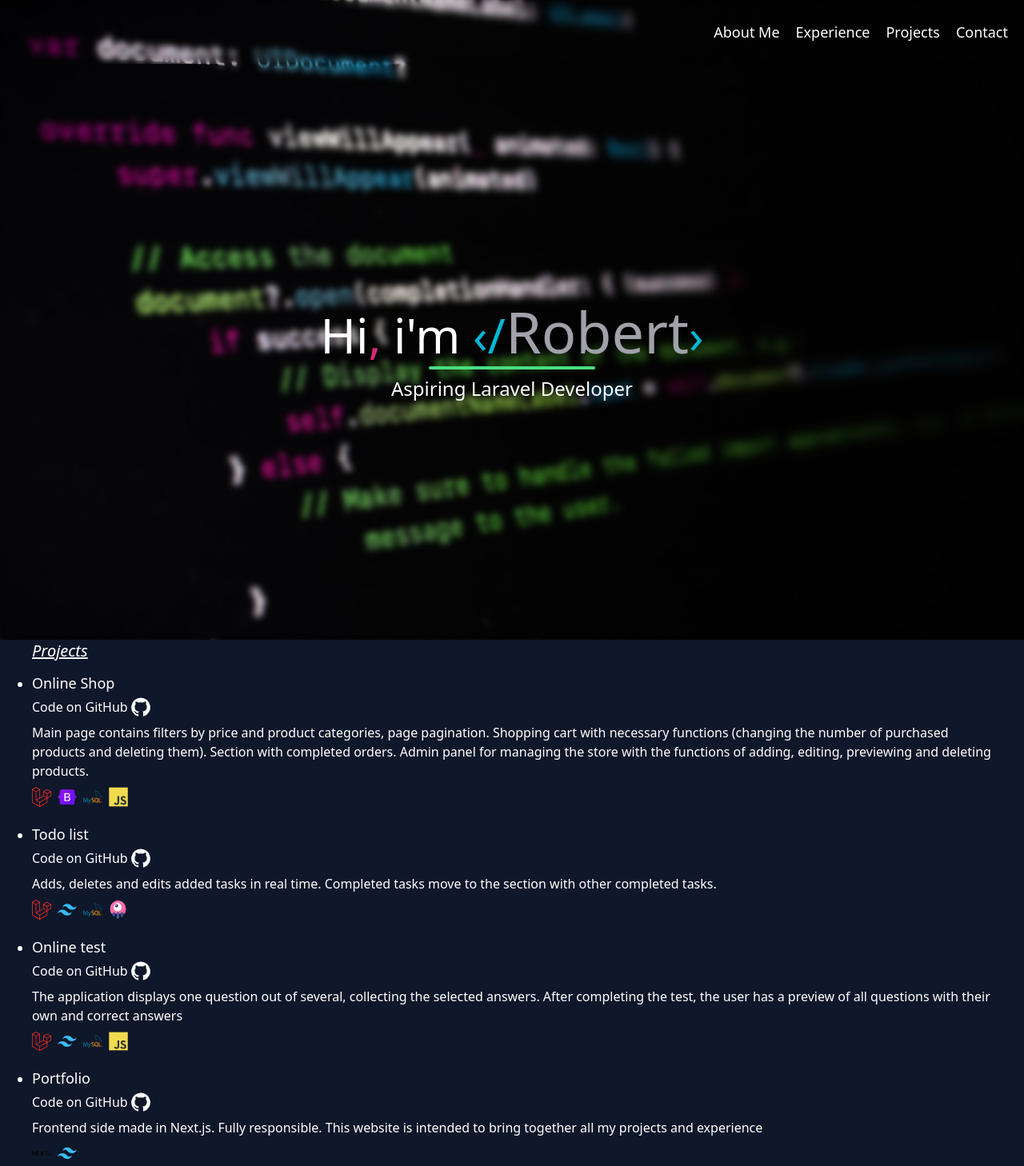
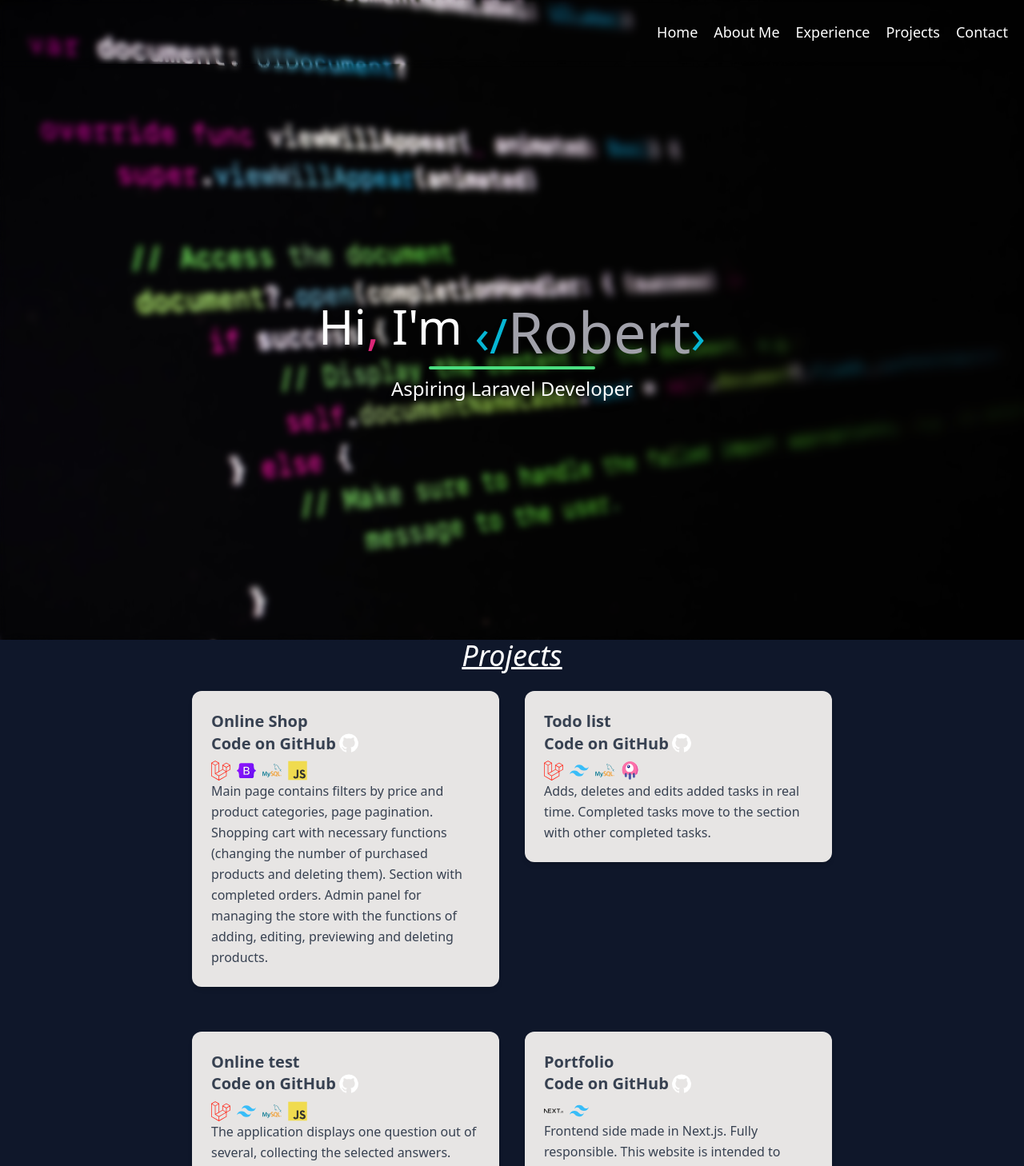
Before and after one commit to Bobus10/Portfolio, a Next.js app: page / in a window 1280 px wide. Shown: the top 1458 px of the page at 80% size. Built offline with nearby package versions, Linux system fonts and the light colour scheme.

Commit message:
Projects section

```diff
--- a/constants/icons.js
+++ b/constants/icons.js
@@ -67,3 +67,13 @@ export const profile = {
     src: "./assets/svg/git_profile.svg",
     label: "GitHub Profile Img",
 };
+
+export const copy = {
+    src: "./assets/svg/copy.svg",
+    label: "Copy",
+};
+
+export const rightArrow = {
+    src: "./assets/svg/right-arrow.svg",
+    label: "Right arrow",
+};
--- a/constants/index.js
+++ b/constants/index.js
@@ -1,6 +1,10 @@
 import * as icon from './icons'
 
 export const navLinks = [
+    {
+        route: "#home",
+        label: "Home",
+    },
     {
         route: "#aboutMe",
         label: "About Me",
--- a/public/styles/globals.css
+++ b/public/styles/globals.css
@@ -17,7 +17,7 @@ body {
       @apply text-white bg-gradient-to-r from-teal-400 via-teal-500 to-teal-600 hover:bg-gradient-to-br focus:ring-4 focus:outline-none focus:ring-teal-300 dark:focus:ring-teal-800 shadow-lg shadow-teal-500/50 dark:shadow-lg dark:shadow-teal-800/80 font-medium rounded-lg text-sm px-5 py-2.5 text-center flex justify-center items-center gap-3
   }
   .text-head {
-      @apply text-xl italic underline underline-offset-1
+      @apply text-4xl italic underline underline-offset-1 flex text-center justify-center
   }
   .text-body {
       @apply first-letter:pl-6
--- a/src/app/layout.tsx
+++ b/src/app/layout.tsx
@@ -18,7 +18,7 @@ export default function RootLayout({
     <html className="h-full" lang='en'>
       <body>
         {/* Page Container */}
-        <div className="img flex flex-col min-h-screen bg-center bg-fixed bg-cover bg-[url('/assets/images/programming-3652497_1920.jpg')] backdrop-filter backdrop-blur-sm">
+        <div id='home' className="img flex flex-col min-h-screen bg-center bg-fixed bg-cover bg-[url('/assets/images/programming-3652497_1920.jpg')] backdrop-filter backdrop-blur-sm">
           <NavBar/>
           <Introduction/>
         </div>
--- a/src/app/page.tsx
+++ b/src/app/page.tsx
@@ -8,18 +8,20 @@ export default function Home() {
   return (
     <>
       <main className='px-10 flex flex-col gap-5'>
-        <section id='projects' className='max-lg:mb-16'>
+        <section id='projects' className='max-lg:mb-16 min-h-screen '>
           <Projects/>
         </section>
-        <section id='aboutMe' className='max-lg:mb-16'>
+        <div className='min-h-screen'>
+          <section id='aboutMe' className='max-lg:mb-16 bg-lime-400'>
             <AboutMe/>
           </section>
           <section id='experience'>
             <Experience/>
           </section>
+        </div>
       </main>
 
-      <footer>
+      <footer className=''>
         {/* Contact */}
         <div id='contact' className=''>
           <Contact/>
--- a/src/components/Introduction.tsx
+++ b/src/components/Introduction.tsx
@@ -1,17 +1,12 @@
-// import Image from 'next/image'
-
 export default function Introduction() {
   return (
     <div className='flex flex-1 items-center justify-center text-white backdrop-filter backdrop-blur-sm'>
-      {/* <Image
-        src='./assets/images/git_profile.png'
-        alt="GitHub Profile photo"
-        width={220}
-        height={220}
-      /> */}
       <section className='flex flex-col text-center items-center drop-shadow-lg'>
-        <h1 className='text-6xl'>
-          Hi<span className=" text-pink-600">,</span> i'm
+        <h1 className='text-6xl flex sm:flex-row flex-col'>
+          <div>
+            Hi<span className=" text-pink-600">,</span> I'm
+          </div>
+          <div>
             <span className='text-cyan-500'>
               {/* </ */}
               &nbsp;&lsaquo;/
@@ -23,11 +18,19 @@ export default function Introduction() {
               {/* > */}
               &rsaquo;
             </span>
+          </div>
         </h1>
         <hr className=" w-52 h-1 mx-auto m-2 bg-green-400 border-0 rounded"></hr>
         <p className="text-2xl">
           Aspiring Laravel Developer
         </p>
+        {/* <button>
+          <Link
+            href='#projects'
+          >
+            Check Out
+          </Link>
+        </button> */}
       </section>
     </div>
   )
--- a/src/components/Projects.tsx
+++ b/src/components/Projects.tsx
@@ -1,27 +1,25 @@
 import Image from 'next/image'
 import { projects } from '#/constants'
-import { github } from '#/constants/icons'
+import { github, rightArrow } from '#/constants/icons'
 import Link from 'next/link'
 
 export default function Projects() {
-// Układ strony:
-//  * prawa strona: kilka zdjęć(galeria) do projektu
-//  * lewa strona: Zostaje obecny opis(Opisać dokładniej uzytą technologię)
   return (
-    <div className='text-white'>
-      <p className='text-head'>
+    <div className='text-white '>
+      <h1 className='text-head'>
           Projects
-      </p>
-      <ul className='list-disc'>
-
-        {projects.map((project, index) => {
+      </h1>
+      <div className='flex flex-wrap gap-8 justify-center'>
+        {projects.map((project) => {
           const isRoute = (project.route && project.route.length > 0)
 
           return (
-            <li className='py-2' key={index}>
-              <p className='text-lg py-1'>
+            <div className=''>
+              <div className="flex flex-col mt-6 text-gray-700 bg-stone-200 shadow-md bg-clip-border rounded-xl w-96">
+                <div className="p-6">
+                  <h5 className="block mb-2 font-sans text-xl antialiased font-semibold leading-snug tracking-normal text-blue-gray-900">
+                    {/* Project name */}
                     {project.name}
-              </p>
                     {/* Route to Github */}
                     {isRoute &&
                       <Link
@@ -38,10 +36,7 @@ export default function Projects() {
                           />
                       </Link>
                     }
-              {/* Project Description */}
-              <p className='py-2'>
-                {project.description}
-              </p>
+                  </h5>
                   {/* Icons of technologies used to create the project */}
                   <div className='flex flex-row gap-2'>
                     {project.technologies.map((technology) => {
@@ -64,10 +59,31 @@ export default function Projects() {
                       )
                     })}
                   </div>
-            </li>
+                  {/* Project Description */}
+                  <p className="block font-sans text-base antialiased font-light leading-relaxed text-inherit">
+                    {project.description}
+                  </p>
+                </div>
+                {/* Learn More */}
+                {/* <div className="p-6 pt-0">
+                  <button
+                    className="flex items-center gap-2 px-4 py-2 font-sans text-xs font-bold text-center text-gray-900 uppercase align-middle transition-all rounded-lg select-none disabled:opacity-50 disabled:shadow-none disabled:pointer-events-none hover:bg-gray-900/10 active:bg-gray-900/20"
+                    type="button">
+                    Learn More
+                    <Image
+                      src={rightArrow.src}
+                      alt={rightArrow.label}
+                      width={24}
+                      height={24}
+                    />
+                  </button>
+                </div> */}
+              </div>
+            </div>
           )
         })}
-      </ul>
+      </div>
     </div>
   )
 }
+// TODO: Create shot description and add button "Learn more" to widening card with project and show the detailed description
```
Also changed, not shown: public/assets/svg/copy.svg (added), public/assets/svg/right-arrow.svg (added). Lines whose indentation alone changed are shown as unchanged.
